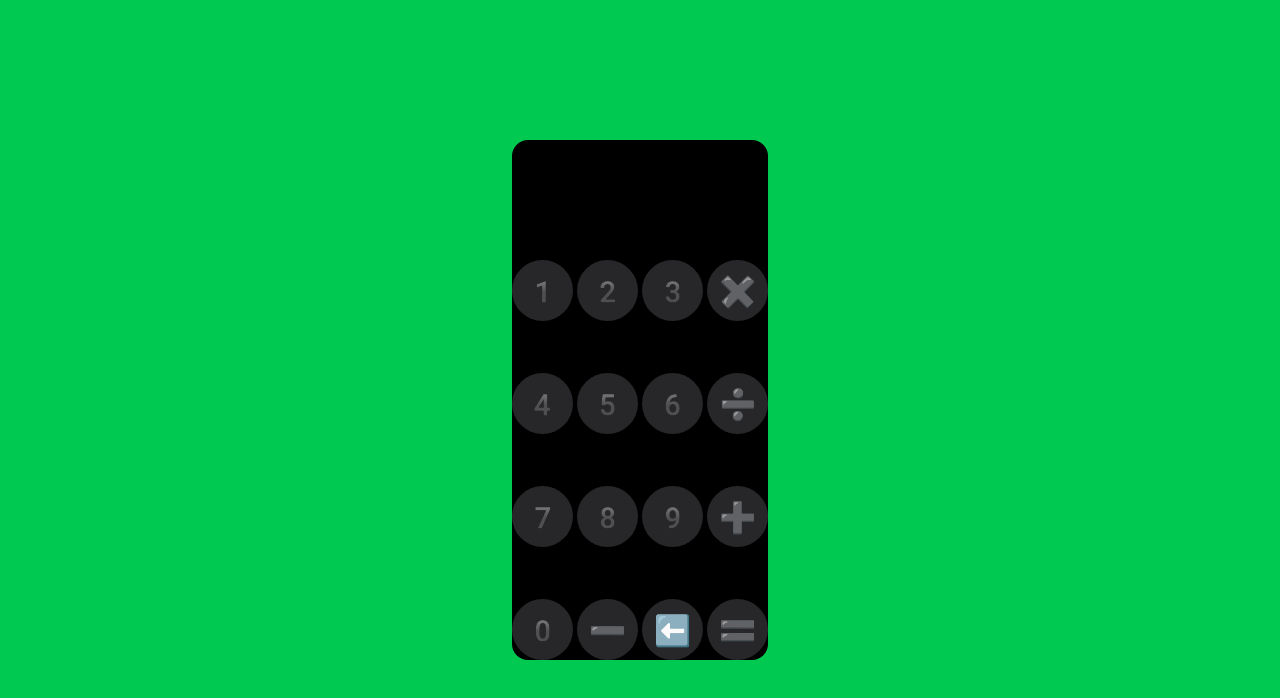
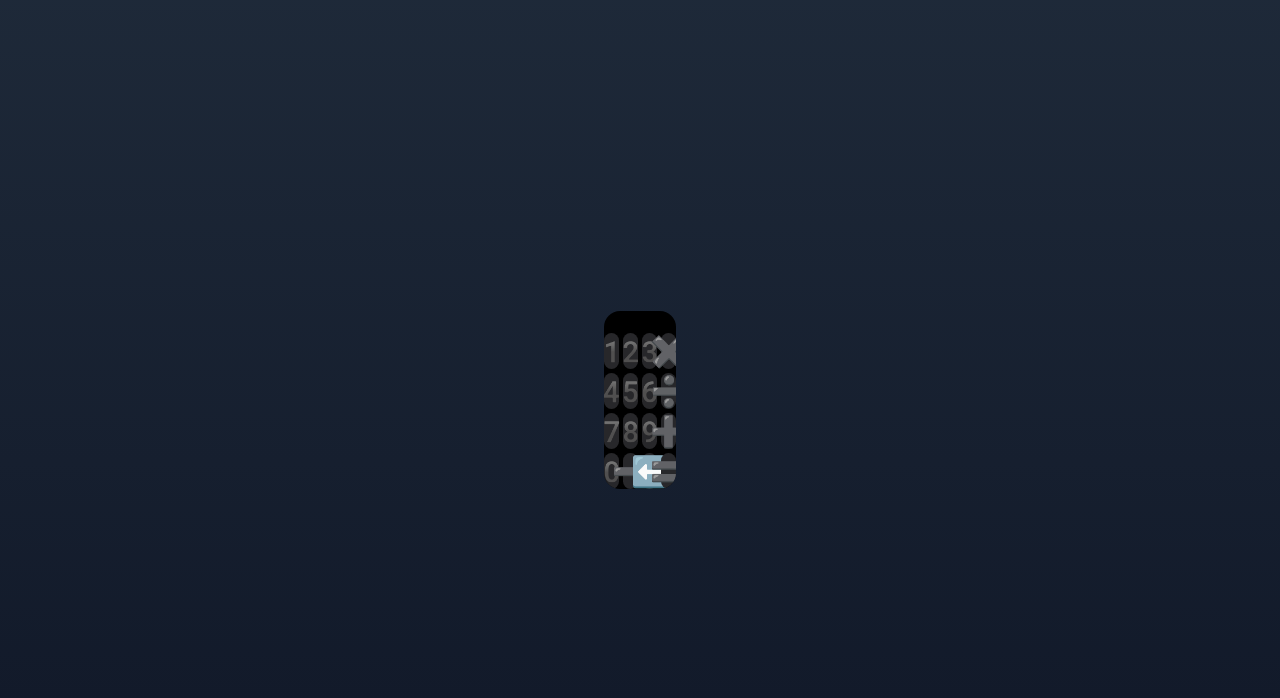
Before and after one commit to Devuno-official/ReactJs, a React (Vite) app in the folder Calculater/: page / in a window 1280 px wide. Shown: the top 698 px of the page. Built offline with nearby package versions, Linux system fonts and the light colour scheme.

Commit message:
Container that contain  prop children

```diff
--- a/Calculater/src/Components/Container.jsx
+++ b/Calculater/src/Components/Container.jsx
@@ -1,6 +1,11 @@
-
 let Container = (props) => {
-     return <div className=" h-screen bg-green-500 flex items-center justify-center flex-col ">{props.children}</div>;
-}
+  return (
+    <div className="min-h-screen w-full bg-gradient-to-b from-gray-800 to-gray-900 flex items-center justify-center p-4 sm:p-6 md:p-8">
+      <div className="w-full max-w-[320px] sm:max-w-[360px] flex flex-col items-center">
+        {props.children}
+      </div>
+    </div>
+  );
+};
 
 export default Container;
```
